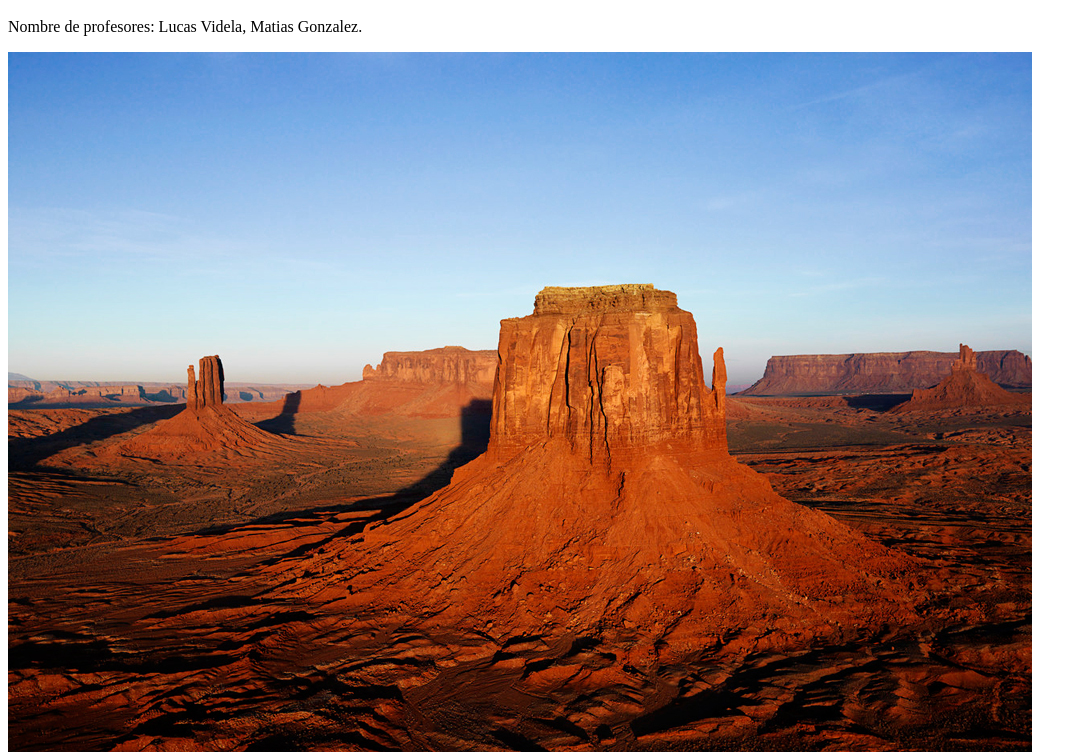
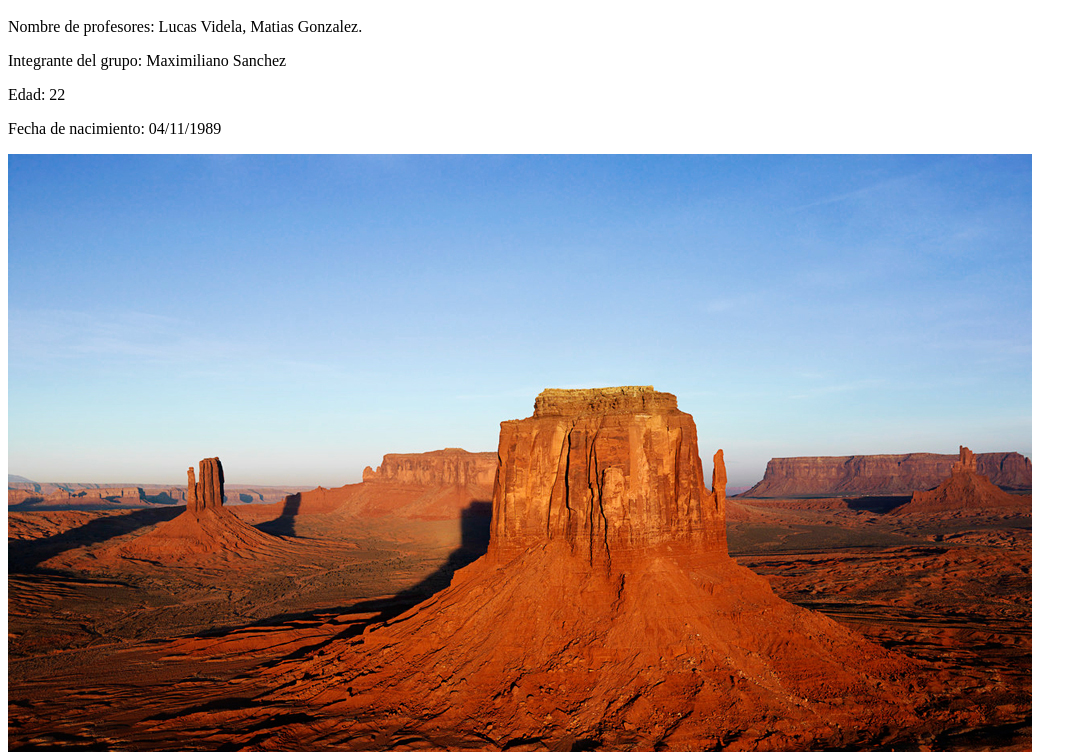
Before and after one commit to Maximilianno/maximilianoSanchezTp1Taller, a plain HTML site: page index.html in a window 1280 px wide. Shown: the part 48-800 px from the top of the page, without its empty margins (0-1087 px from the left). Drawn offline with Linux system fonts and the light colour scheme.

Commit message:
Se ingresan datos particulares del integrande del grupo

```diff
--- a/index.html
+++ b/index.html
@@ -3,6 +3,9 @@
 <body>
 <h1>Primer Tp de Taller 2</h1>
 <p>Nombre de profesores: Lucas Videla, Matias Gonzalez.</p>
+<p>Integrante del grupo: Maximiliano Sanchez</p>
+<p>Edad: 22</p>
+<p>Fecha de nacimiento: 04/11/1989</p>
 <img src='Desert.jpg'/>
 </body>
 </html>
```
